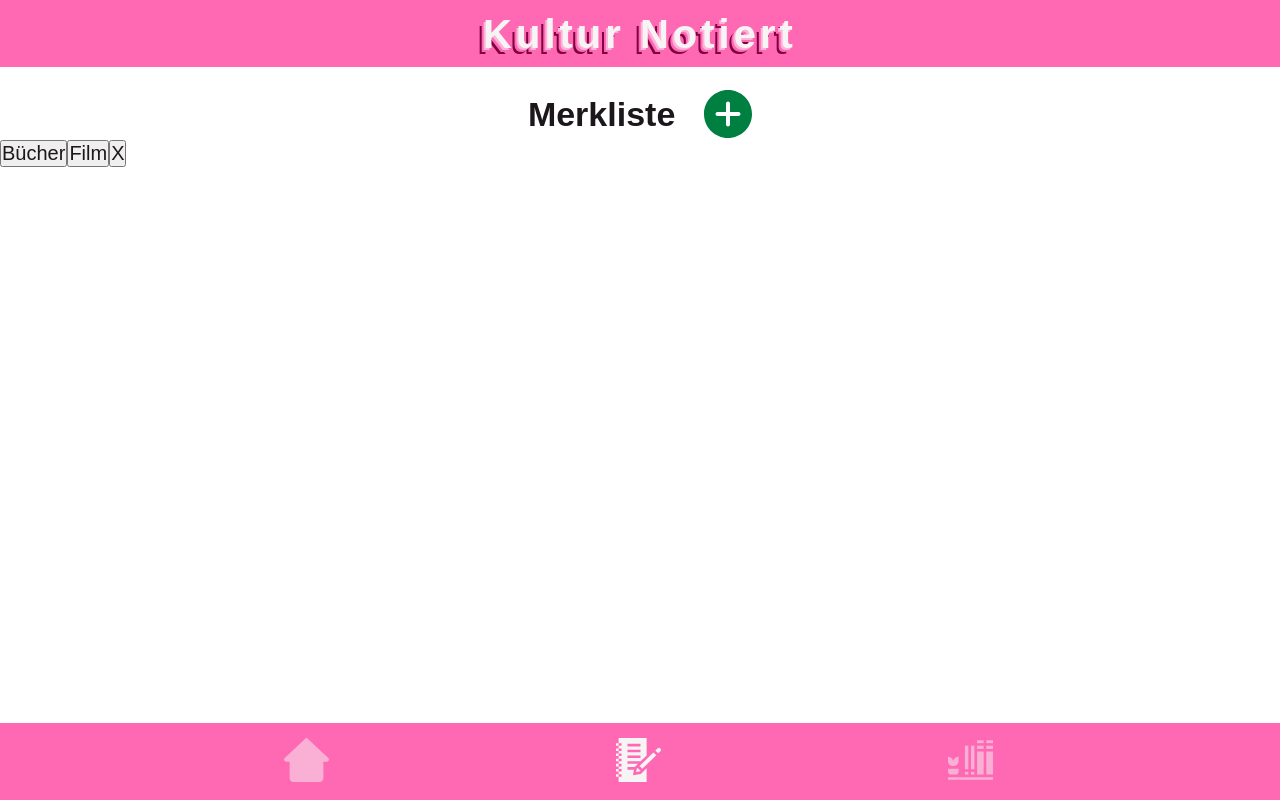
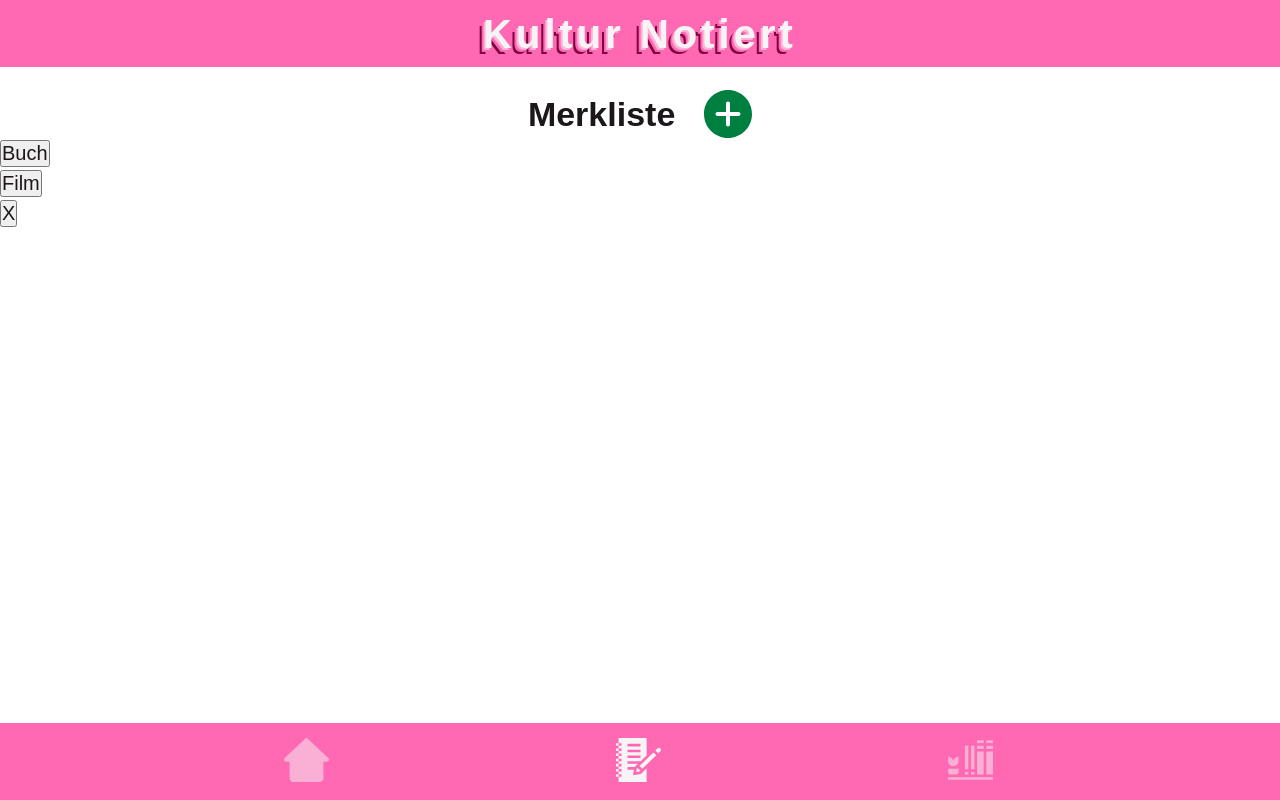
Before and after one commit to felixcanditt/kultur-notiert-vercel, a React (Create React App) app in the folder client/: page /watchlist in a window 1280 px wide. Built offline with nearby package versions, Linux system fonts and the light colour scheme.

Commit message:
added categories array

```diff
--- a/client/src/components/WatchlistFilters.js
+++ b/client/src/components/WatchlistFilters.js
@@ -1,12 +1,30 @@
 export default function WatchlistFilters({ onSetFilter }) {
+  const categories = [
+    {
+      name: "book",
+      text: "Buch",
+    },
+    {
+      name: "movie",
+      text: "Film",
+    },
+  ];
+
   function filterList(selectedFilter) {
     onSetFilter(selectedFilter);
   }
   return (
     <>
-      <button onClick={() => filterList("book")}>Bücher</button>
-      <button onClick={() => filterList("movie")}>Film</button>
-      <button onClick={() => filterList("")}>X</button>
+      <ul>
+        {categories.map((item) => (
+          <li>
+            <button onClick={() => filterList(item.name)}>{item.text}</button>
+          </li>
+        ))}
+        <li>
+          <button onClick={() => filterList("")}>X</button>
+        </li>
+      </ul>
     </>
   );
 }
```
